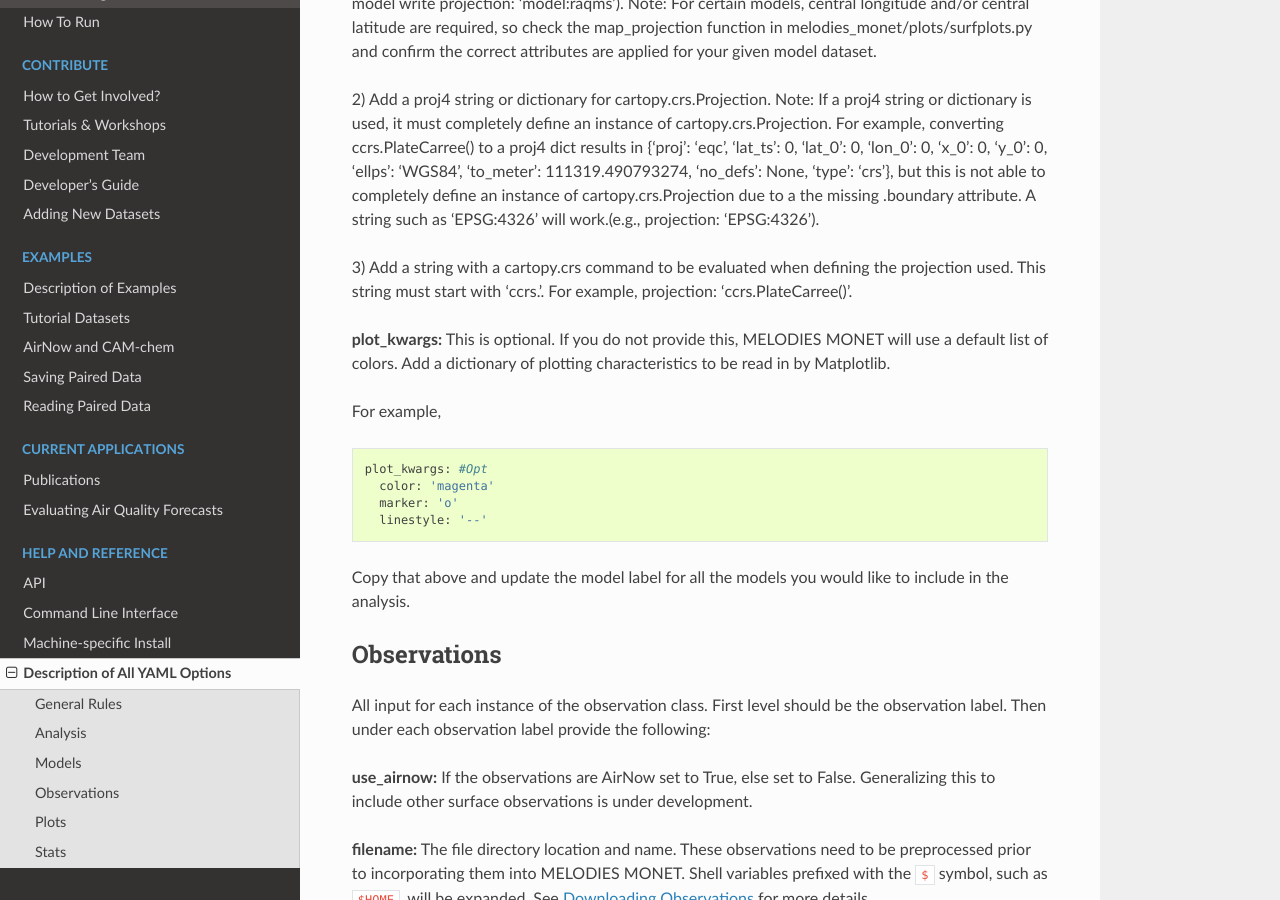
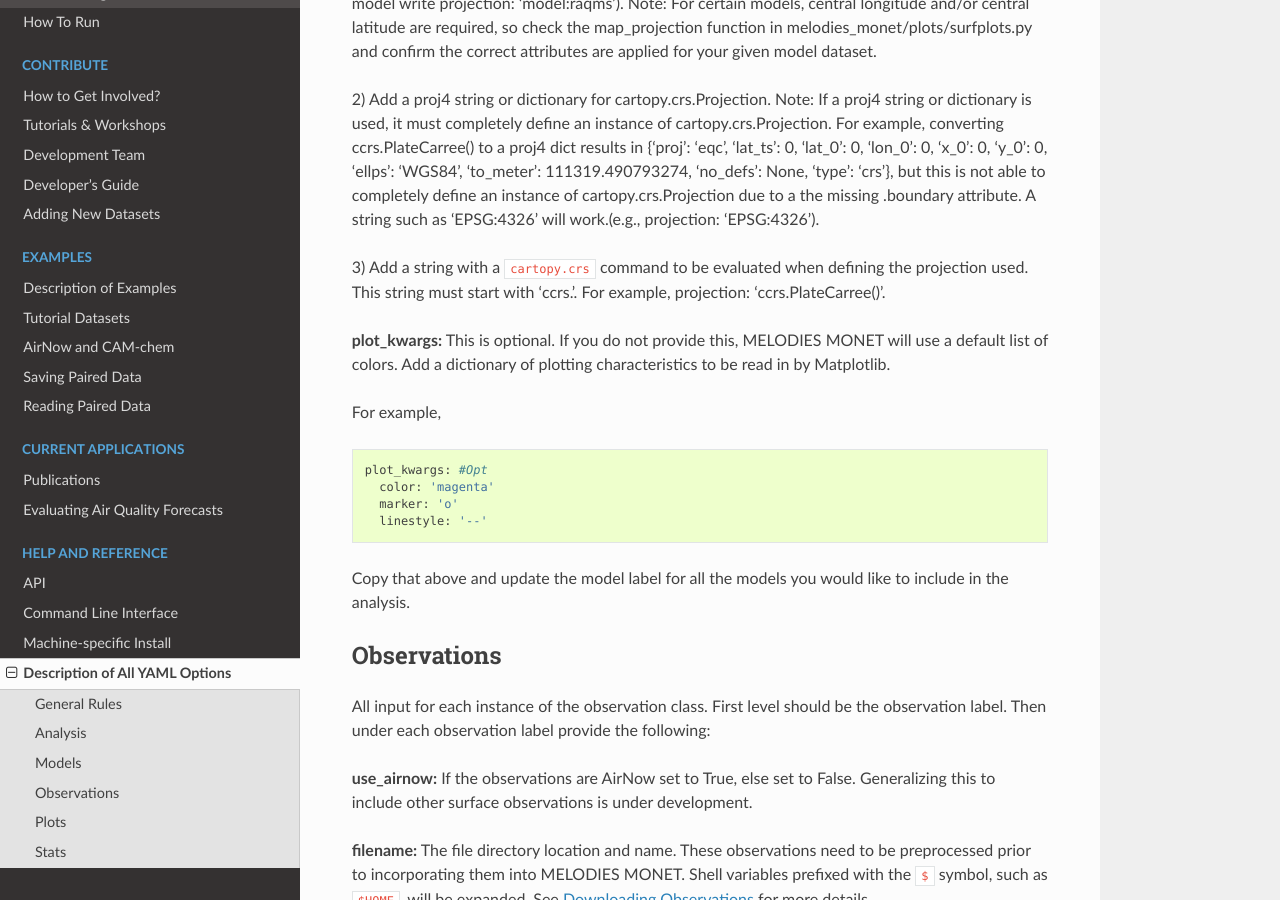
Before and after one commit to NOAA-CSL/MELODIES-MONET, a Sphinx documentation site: the page built from docs/appendix/yaml.rst, in a window 1280 px wide and 900 px high, scrolled down 3296 px. Built offline with Sphinx 7.4.7 and the Read the Docs theme 2.0.0, drawn with Linux system fonts in a browser that asks for light colours; pages that are not in the unit, such as notebooks, are missing from menus.

```diff
--- a/docs/appendix/yaml.rst
+++ b/docs/appendix/yaml.rst
@@ -152,7 +152,7 @@ dict results in {'proj': 'eqc', 'lat_ts': 0, 'lat_0': 0, 'lon_0': 0, 'x_0': 0,
 cartopy.crs.Projection due to a the missing .boundary attribute.
 A string such as 'EPSG:4326' will work.(e.g., projection: 'EPSG:4326').
 
-3) Add a string with a cartopy.crs command to be evaluated when defining the
+3) Add a string with a ``cartopy.crs`` command to be evaluated when defining the
 projection used. This string must start with 'ccrs.'. For example,
 projection: 'ccrs.PlateCarree()'.
 
```
